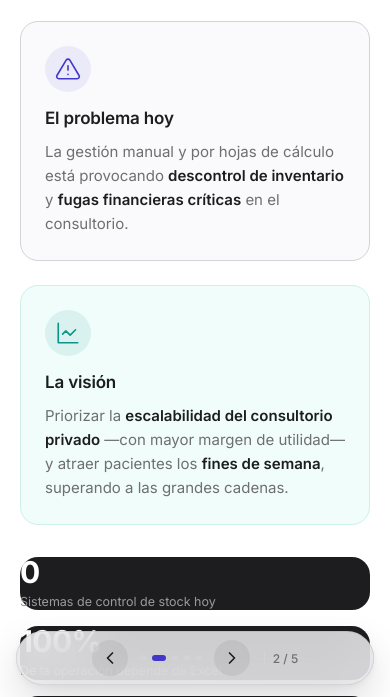
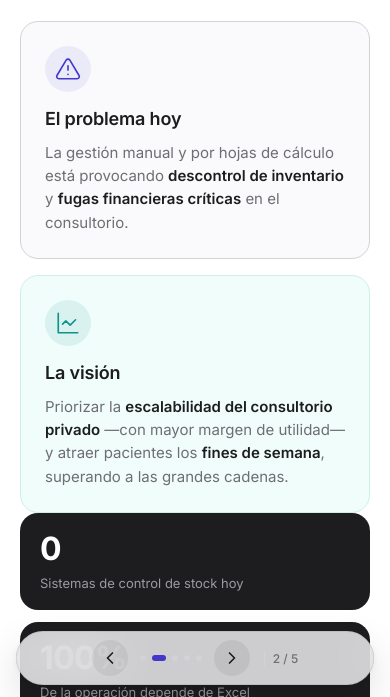
Before and after one commit to auxmkt2-eng/Propuesta, a plain HTML site: page index.html in a window 390 px wide. Both pictures are taken after a click on the button 232 px from the left and 805 px from the top of the page. Shown: the part 147-844 px from the top of the page. Drawn offline with Linux system fonts and the light colour scheme.

Commit message:
Update styles.css

```diff
--- a/styles.css
+++ b/styles.css
@@ -639,8 +639,33 @@ p, li, .cover-sub, .cta-button {
   .pillar-card {
     padding: var(--sp-6);
   }
+  .slide[data-slide="2"] .challenge-grid {
+    gap: var(--sp-4);
+    margin-bottom: var(--sp-5);
+  }
+  .slide[data-slide="2"] .challenge-card h3 {
+    font-size: 18px;
+  }
+  .slide[data-slide="2"] .challenge-card p {
+    font-size: 15px;
+    line-height: 1.55;
+  }
+  .slide[data-slide="2"] .stat-row {
+    gap: 12px;
+  }
   .stat-chip {
-    padding: var(--sp-5);
+    min-height: 96px;
+    justify-content: center;
+    padding: 18px 20px;
+    gap: 8px;
+  }
+  .stat-num {
+    font-size: 32px;
+    line-height: 1.1;
+  }
+  .stat-label {
+    font-size: 13px;
+    line-height: 1.4;
   }
   .invest-row {
     grid-template-columns: 38px 1fr;
```
